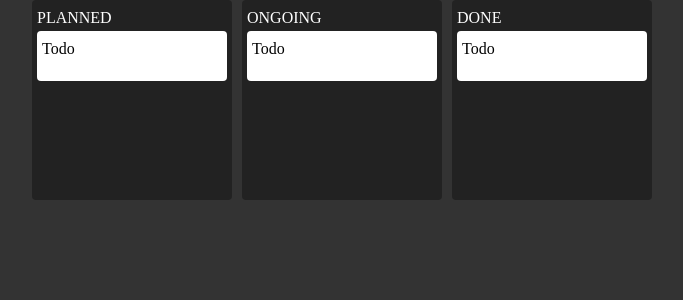
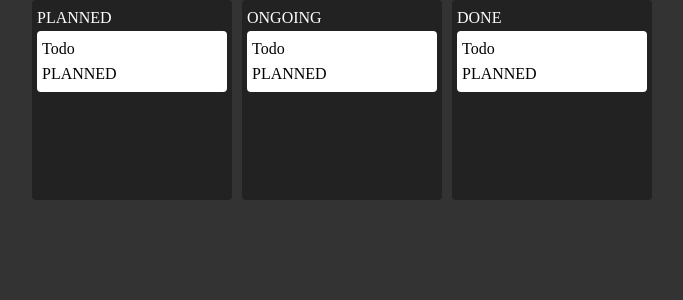
Before and after one commit to esteemayo/kaban-zustand, a React (Vite) app: page / in a window 1280 px wide. Shown: the top 300 px of the page, without its empty margins (298-981 px from the left). Built offline with nearby package versions, Linux system fonts and the light colour scheme.

Commit message:
fix: add markup

```diff
--- a/src/components/task/Task.jsx
+++ b/src/components/task/Task.jsx
@@ -1,9 +1,17 @@
 import './Task.css';
+
+const STATUS = 'PLANNED';
 
 const Task = ({ title }) => {
   return (
-    <div className='task'>{title}</div>
-  )
-}
+    <div className='task'>
+      <div>{title}</div>
+      <div>
+        <div></div>
+        <div className='status'>{STATUS}</div>
+      </div>
+    </div>
+  );
+};
 
-export default Task
+export default Task;
```
